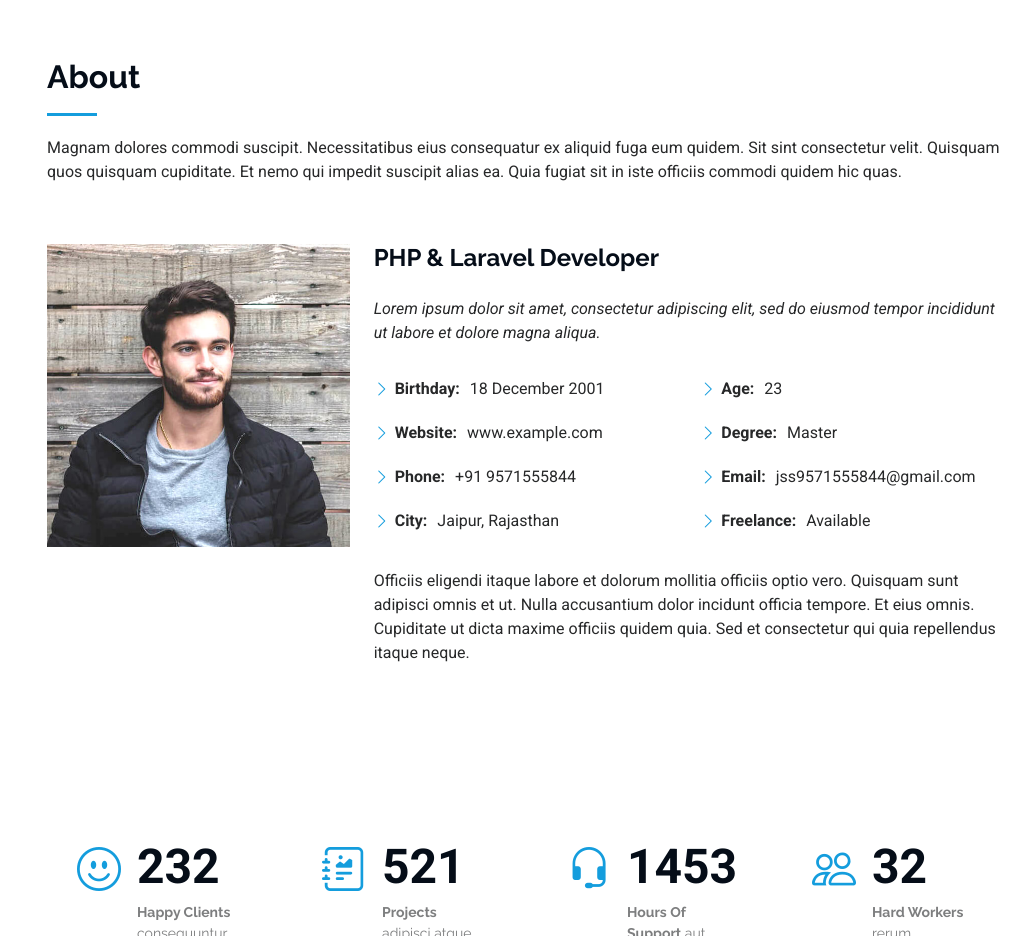
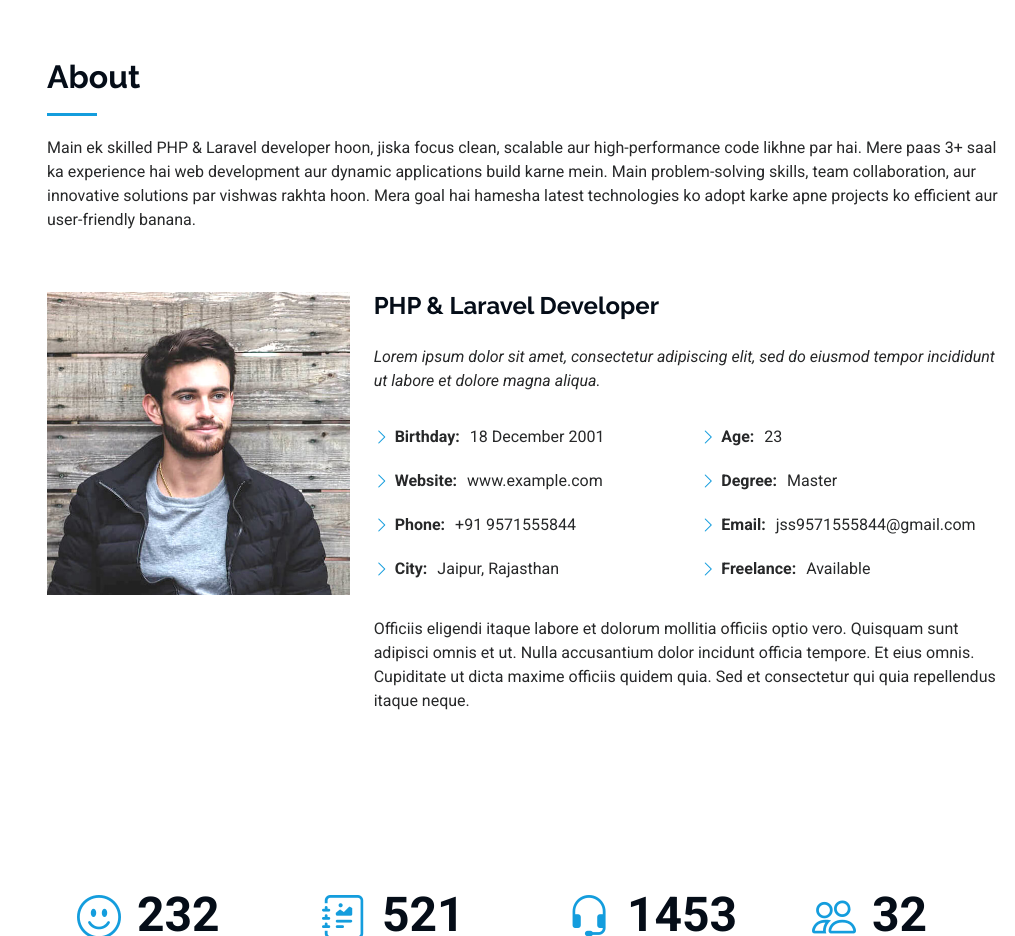
Before and after one commit to jitendra2529/My-Personal-Details, a plain HTML site: page index.html in a window 1280 px wide. Shown: the part 802-1738 px from the top of the page, without its empty margins (265-1280 px from the left). Drawn offline with Linux system fonts and the light colour scheme.

Commit message:
index.html
sss

```diff
--- a/index.html
+++ b/index.html
@@ -110,7 +110,7 @@
       <!-- Section Title -->
       <div class="container section-title" data-aos="fade-up">
         <h2>About</h2>
-        <p>Magnam dolores commodi suscipit. Necessitatibus eius consequatur ex aliquid fuga eum quidem. Sit sint consectetur velit. Quisquam quos quisquam cupiditate. Et nemo qui impedit suscipit alias ea. Quia fugiat sit in iste officiis commodi quidem hic quas.</p>
+        <p>Main ek skilled PHP & Laravel developer hoon, jiska focus clean, scalable aur high-performance code likhne par hai. Mere paas 3+ saal ka experience hai web development aur dynamic applications build karne mein. Main problem-solving skills, team collaboration, aur innovative solutions par vishwas rakhta hoon. Mera goal hai hamesha latest technologies ko adopt karke apne projects ko efficient aur user-friendly banana.</p>
       </div><!-- End Section Title -->
 
       <div class="container" data-aos="fade-up" data-aos-delay="100">
```
